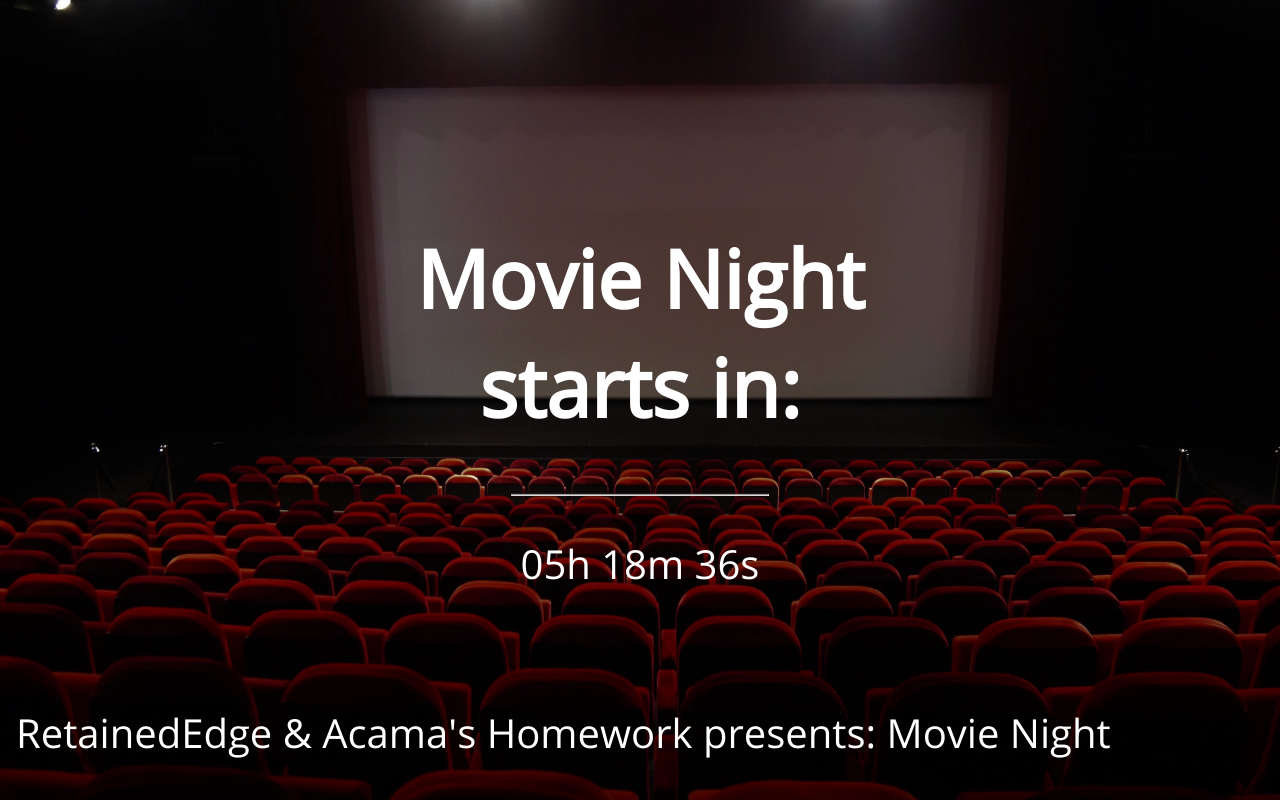
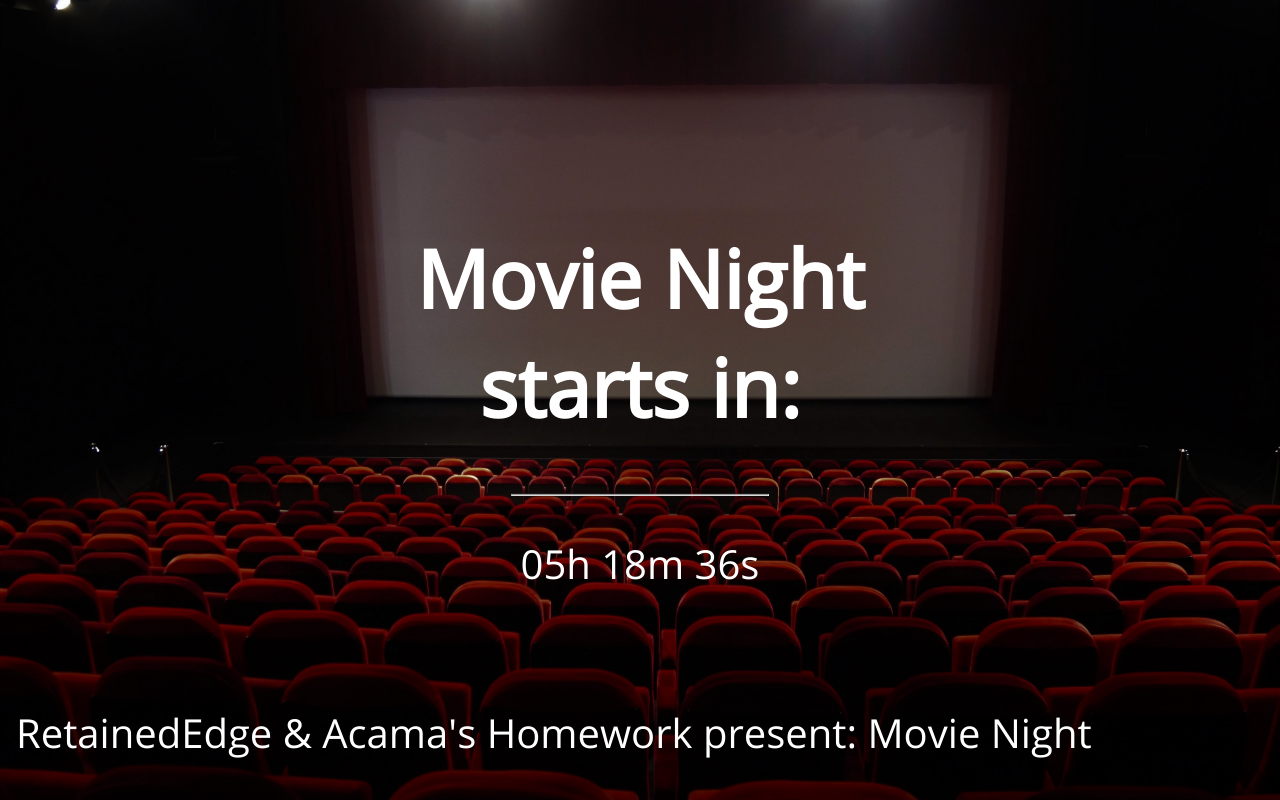
Before and after one commit to MaxTechnics/CoolMovieNightThing, a plain HTML site: page index.html in a window 1280 px wide. Drawn offline with Linux system fonts and the light colour scheme.

Commit message:
Typo lol

```diff
--- a/index.html
+++ b/index.html
@@ -78,7 +78,7 @@ hr {
     <p id="countdown">Loading...</p>
   </div>
   <div class="bottomleft">
-    <p id="footer">RetainedEdge & Acama's Homework presents: Movie Night</p><!--Please ping me with the movie you want to watch-->
+    <p id="footer">RetainedEdge & Acama's Homework present: Movie Night</p><!--Please ping me with the movie you want to watch-->
   </div>
 </div>
 <script>
```
